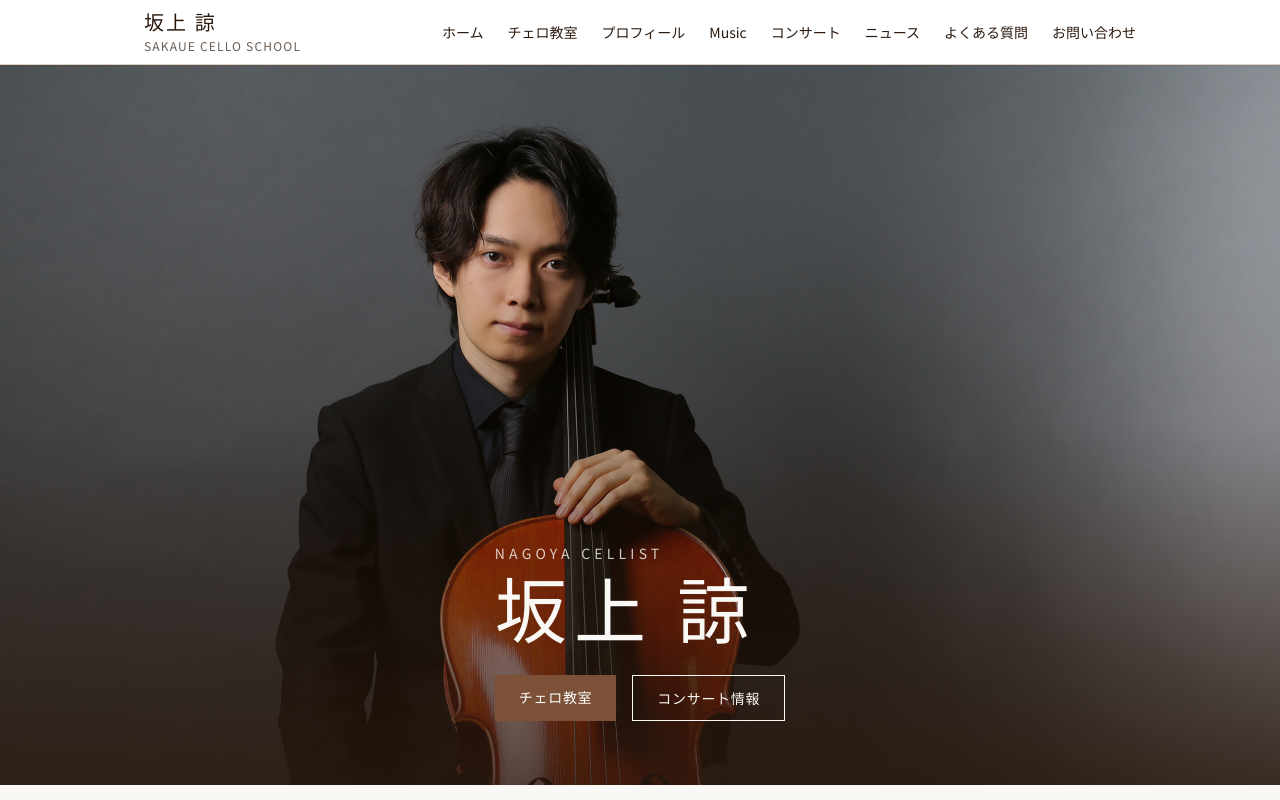
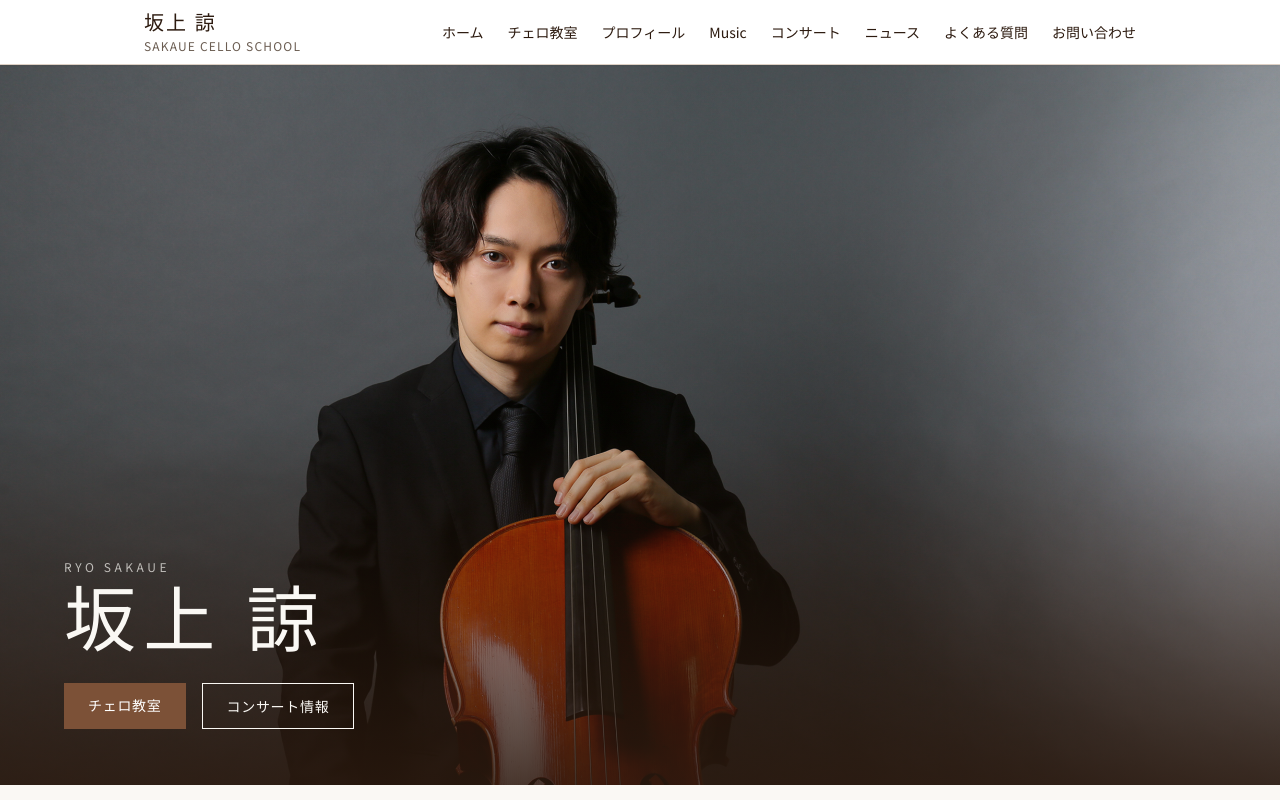
Before and after one commit to srlcvc/ryosakaue-website, a Next.js app: page / in a window 1280 px wide. Shown: the top 800 px of the page. Built offline with nearby package versions, Linux system fonts and the light colour scheme.

Commit message:
ヒーロー：テキストを左下固定、NAGOYA CELLIST削除、RYO SAKAUE追加

```diff
--- a/app/page.tsx
+++ b/app/page.tsx
@@ -8,7 +8,7 @@ export default function HomePage() {
   return (
     <>
       {/* Hero */}
-      <section className="relative h-[90vh] min-h-[560px] flex items-end pb-16">
+      <section className="relative h-[90vh] min-h-[560px]">
         <Image
           src="/images/sakaue-ryo-cellist-nagoya-1.jpg"
           alt="チェリスト坂上諒 名古屋"
@@ -16,9 +16,9 @@ export default function HomePage() {
           className="object-cover object-top"
           priority
         />
-        <div className="absolute inset-0 bg-gradient-to-t from-warm-text/80 via-warm-text/20 to-transparent" />
-        <div className="relative z-10 max-w-5xl mx-auto px-6 text-cream">
-          <p className="text-sm tracking-[0.3em] mb-4 text-cream/80">NAGOYA CELLIST</p>
+        <div className="absolute inset-0 bg-gradient-to-t from-warm-text/85 via-warm-text/10 to-transparent" />
+        <div className="absolute bottom-14 left-6 md:left-16 z-10 text-cream">
+          <p className="text-xs tracking-[0.3em] mb-3 text-cream/70">RYO SAKAUE</p>
           <h1 className="font-serif text-5xl md:text-7xl mb-6 tracking-widest">坂上 諒</h1>
           <div className="flex flex-wrap gap-4">
             <Link href="/lesson" className="btn-primary">チェロ教室</Link>
```
